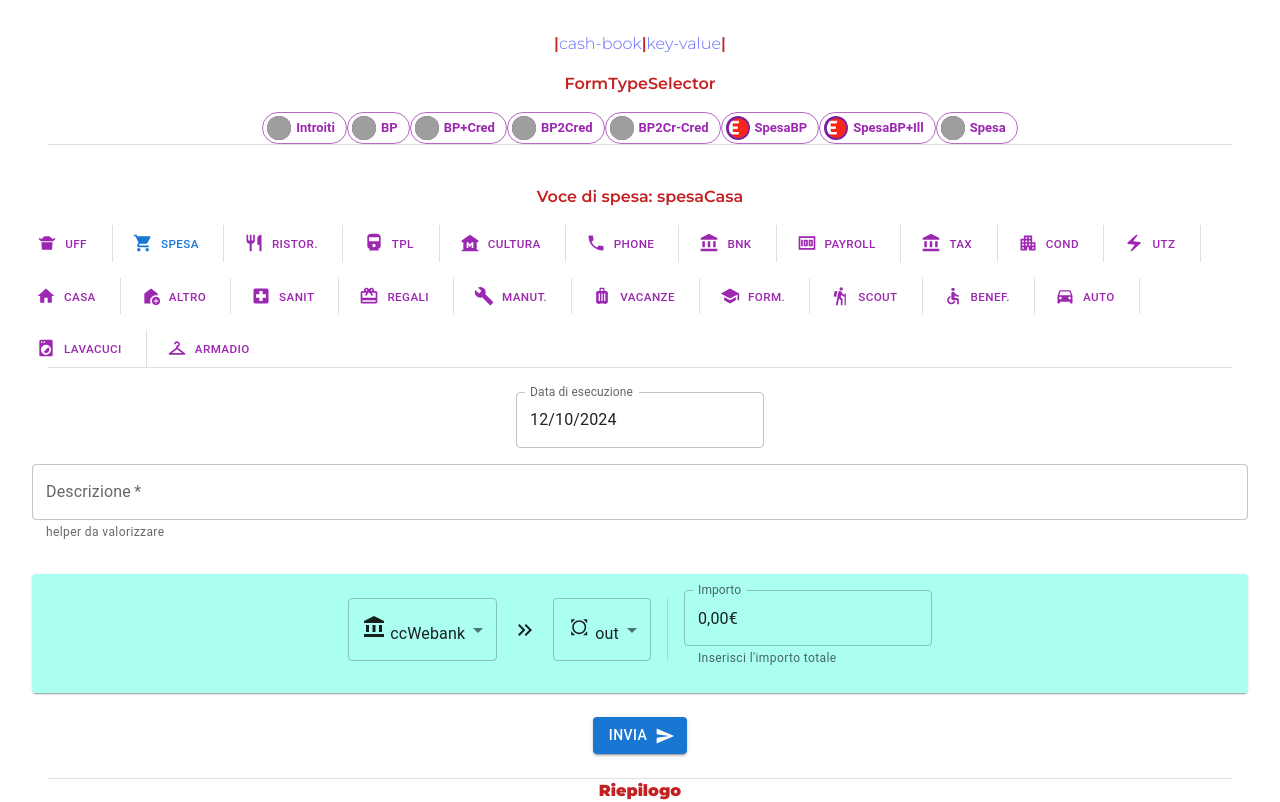
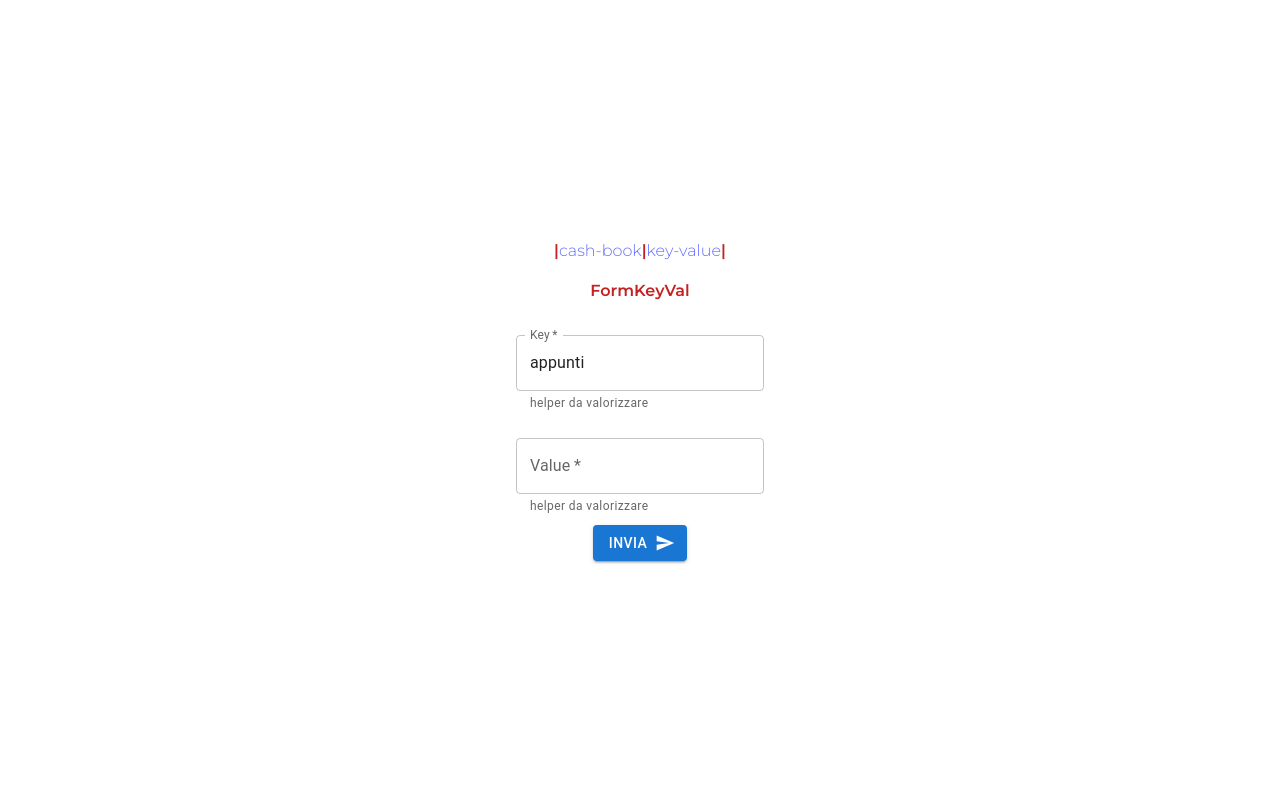
Before and after one commit to dicaeffe/cash-book-form, a React (Vite) app: page / in a window 1280 px wide. Shown: the top 802 px of the page. Built offline with nearby package versions, Linux system fonts and the light colour scheme; grey boxes are pictures that could not be loaded.

Commit message:
fix routing

```diff
--- a/src/App.tsx
+++ b/src/App.tsx
@@ -11,9 +11,9 @@ function App() {
         <BrowserRouter>
           <Navbar />
           <Routes>
-            <Route index element={<FormTypeSelector />} />
-            <Route path="/" element={<FormTypeSelector />} />
-            <Route path="/cash-book" element={<FormTypeSelector />} />
+            <Route index element={<FormKeyVal />} />
+            <Route path="/" element={<FormKeyVal />} />
+            <Route path="/cash-book-form" element={<FormTypeSelector />} />
             <Route path="/key-value" element={<FormKeyVal />} />
           </Routes>
         </BrowserRouter>
--- a/src/Components/NavBar.tsx
+++ b/src/Components/NavBar.tsx
@@ -4,7 +4,7 @@ const Navbar = () => {
   return (
     <>
       <nav>
-        |<Link to="/cash-book">cash-book</Link>|
+        |<Link to="/cash-book-form">cash-book</Link>|
         <Link to="/key-value">key-value</Link>|
       </nav>
     </>
```
